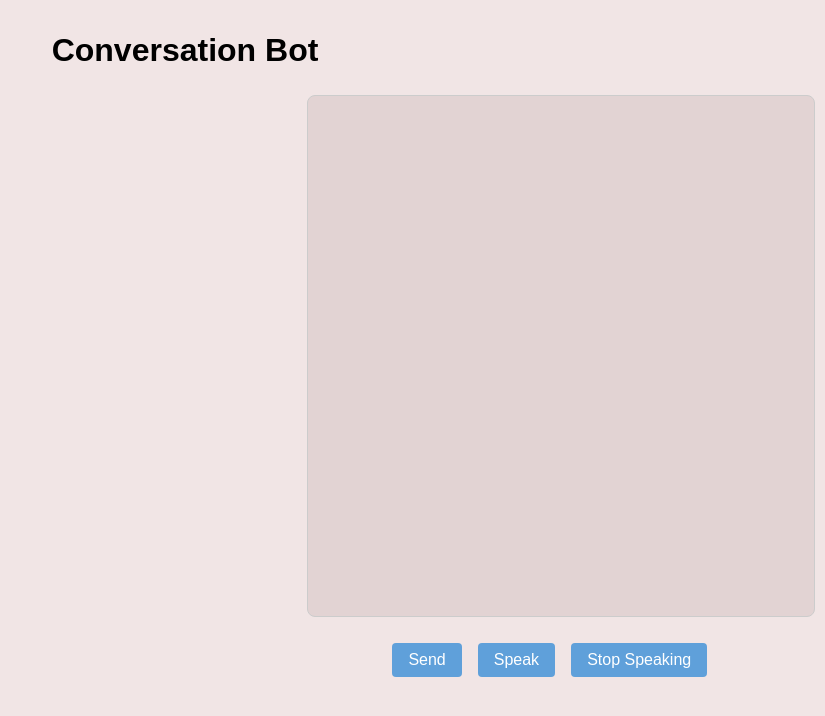
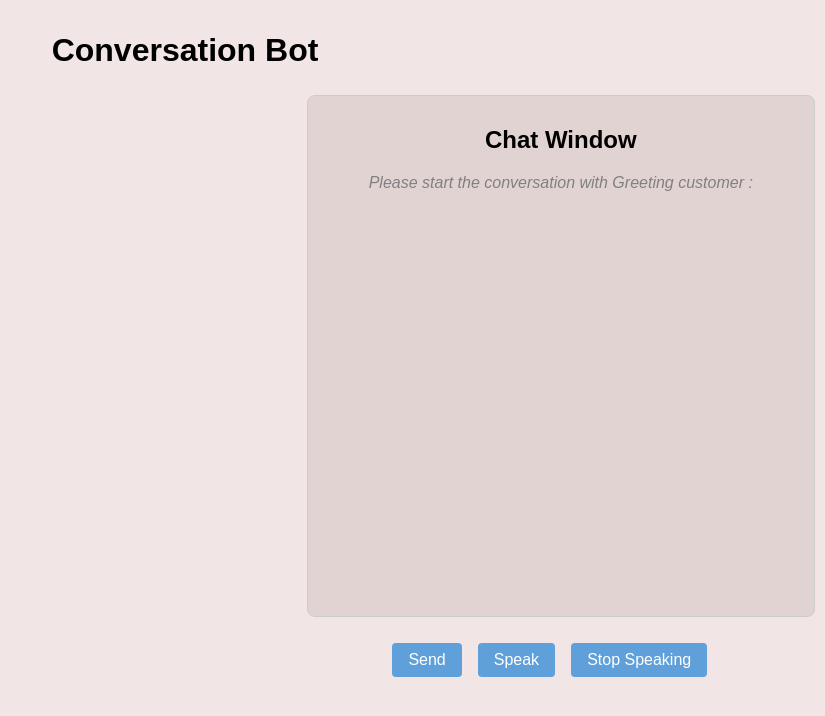
Before and after one commit to Shreyaanp/VOIS-frontend, a React (Create React App) app: page / in a window 1280 px wide. Shown: the top 716 px of the page, without its empty margins (455-1280 px from the left). Built offline with nearby package versions, Linux system fonts and the light colour scheme.

Commit message:
added some instruction

```diff
--- a/src/App.js
+++ b/src/App.js
@@ -98,6 +98,10 @@ function App() {
 
         <div className="right-panel">
           <div className="chat-window">
+            <h2>Chat Window</h2>
+            <text
+              style={{ color: 'grey', fontStyle: 'italic' }}
+            >Please start the conversation with Greeting customer :</text>
             {messages.map((msg, index) => (
               <p key={index} className={`${msg.sender === 'user' ? 'user-message' : 'bot-message'} message-enter`}>
                 {msg.text}
```
